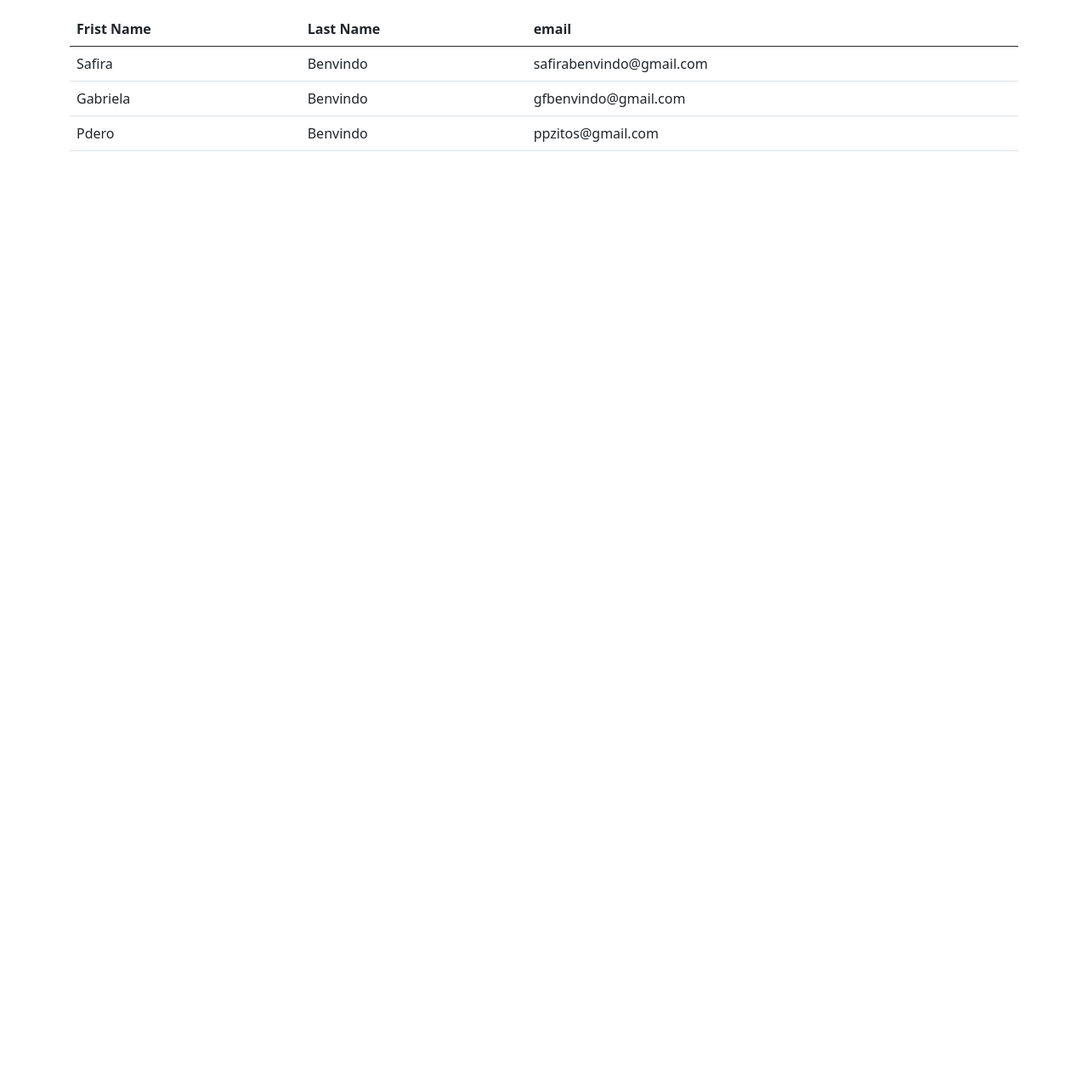
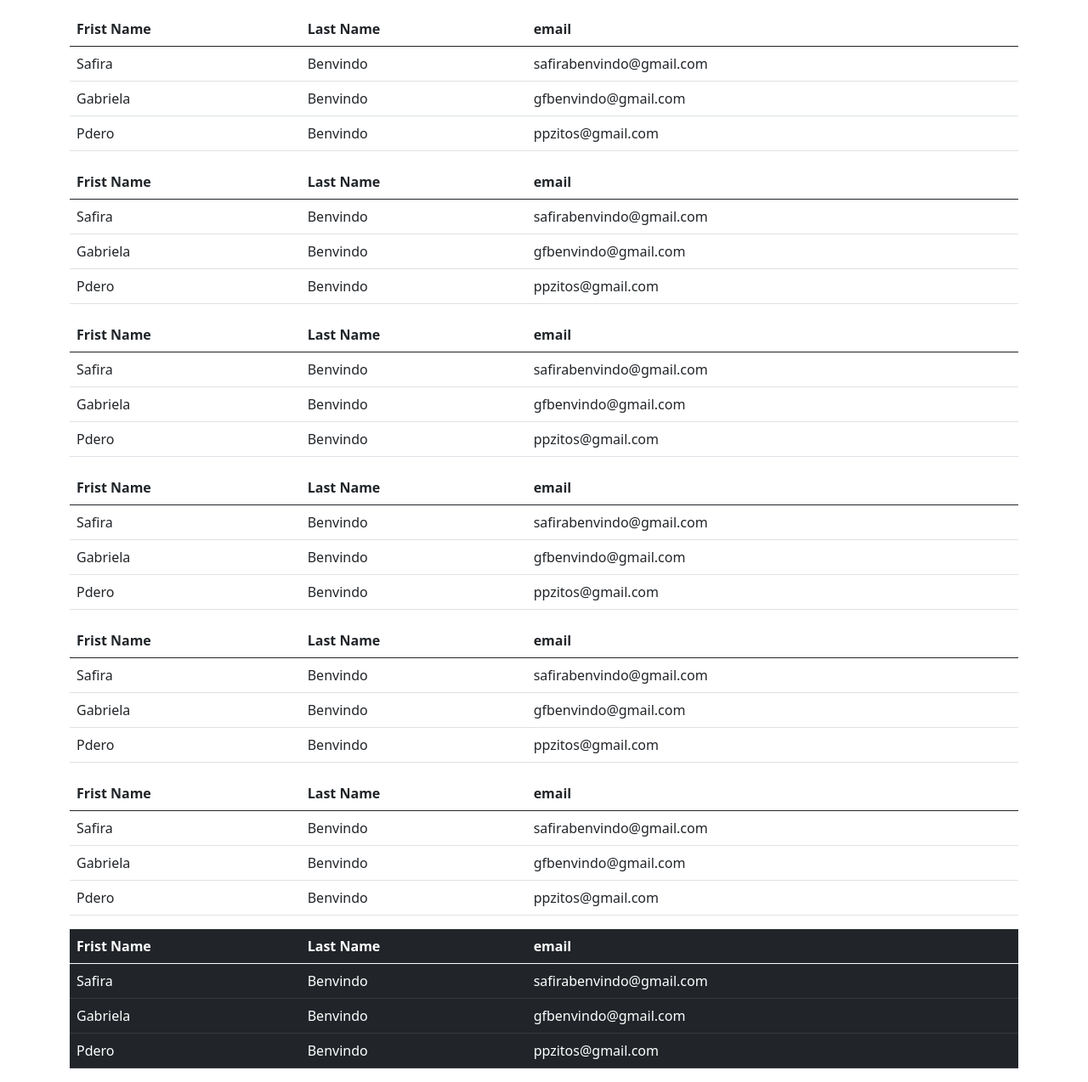
Before and after one commit to SafiraBenvindo/Bootstarp, a plain HTML site: page bootstrap/index.html in a window 1280 px wide. Shown: the part 598-1872 px from the top of the page at 85% size. Before the commit the page ends 800 px from the top, so only its background shows below. Drawn offline with nearby package versions, Linux system fonts and the light colour scheme.

Commit message:
Add files via upload

```diff
--- a/bootstrap/index.html
+++ b/bootstrap/index.html
@@ -76,6 +76,169 @@
                     </tr>
                 </tbody>
             </table>
+
+
+            <table class="table">
+                <thead>
+                    <tr>
+                    <th>Frist Name</th>
+                    <th>Last Name</th>
+                    <th>email</th>
+                </tr>
+                </thead>
+                <tbody>
+                    <tr>
+                        <td>Safira</td>
+                        <td>Benvindo</td>
+                        <td>safirabenvindo@gmail.com</td>
+                    </tr>
+                    <tr>
+                        <td>Gabriela</td>
+                        <td>Benvindo</td>
+                        <td>gfbenvindo@gmail.com</td>
+                    </tr>
+                    <tr>
+                        <td>Pdero</td>
+                        <td>Benvindo</td>
+                        <td>ppzitos@gmail.com</td>
+                    </tr>
+                </tbody>
+            </table>
+
+            <table class="table">
+                <thead>
+                    <tr>
+                    <th>Frist Name</th>
+                    <th>Last Name</th>
+                    <th>email</th>
+                </tr>
+                </thead>
+                <tbody>
+                    <tr>
+                        <td>Safira</td>
+                        <td>Benvindo</td>
+                        <td>safirabenvindo@gmail.com</td>
+                    </tr>
+                    <tr>
+                        <td>Gabriela</td>
+                        <td>Benvindo</td>
+                        <td>gfbenvindo@gmail.com</td>
+                    </tr>
+                    <tr>
+                        <td>Pdero</td>
+                        <td>Benvindo</td>
+                        <td>ppzitos@gmail.com</td>
+                    </tr>
+                </tbody>
+            </table>
+
+            <table class="table table-stiped">
+                <thead>
+                    <tr>
+                    <th>Frist Name</th>
+                    <th>Last Name</th>
+                    <th>email</th>
+                </tr>
+                </thead>
+                <tbody>
+                    <tr>
+                        <td>Safira</td>
+                        <td>Benvindo</td>
+                        <td>safirabenvindo@gmail.com</td>
+                    </tr>
+                    <tr>
+                        <td>Gabriela</td>
+                        <td>Benvindo</td>
+                        <td>gfbenvindo@gmail.com</td>
+                    </tr>
+                    <tr>
+                        <td>Pdero</td>
+                        <td>Benvindo</td>
+                        <td>ppzitos@gmail.com</td>
+                    </tr>
+                </tbody>
+            </table>
+
+            <table class="table table-borded">
+                <thead>
+                    <tr>
+                    <th>Frist Name</th>
+                    <th>Last Name</th>
+                    <th>email</th>
+                </tr>
+                </thead>
+                <tbody>
+                    <tr>
+                        <td>Safira</td>
+                        <td>Benvindo</td>
+                        <td>safirabenvindo@gmail.com</td>
+                    </tr>
+                    <tr>
+                        <td>Gabriela</td>
+                        <td>Benvindo</td>
+                        <td>gfbenvindo@gmail.com</td>
+                    </tr>
+                    <tr>
+                        <td>Pdero</td>
+                        <td>Benvindo</td>
+                        <td>ppzitos@gmail.com</td>
+                    </tr>
+                </tbody>
+            </table>
+
+            <table class="table table-hover">
+                <thead>
+                    <tr>
+                    <th>Frist Name</th>
+                    <th>Last Name</th>
+                    <th>email</th>
+                </tr>
+                </thead>
+                <tbody>
+                    <tr>
+                        <td>Safira</td>
+                        <td>Benvindo</td>
+                        <td>safirabenvindo@gmail.com</td>
+                    </tr>
+                    <tr>
+                        <td>Gabriela</td>
+                        <td>Benvindo</td>
+                        <td>gfbenvindo@gmail.com</td>
+                    </tr>
+                    <tr>
+                        <td>Pdero</td>
+                        <td>Benvindo</td>
+                        <td>ppzitos@gmail.com</td>
+                    </tr>
+                </tbody>
+            </table>
+
+            <table class="table table-dark">
+                <thead>
+                    <tr>
+                    <th>Frist Name</th>
+                    <th>Last Name</th>
+                    <th>email</th>
+                </tr>
+                </thead>
+                <tbody>
+                    <tr>
+                        <td>Safira</td>
+                        <td>Benvindo</td>
+                        <td>safirabenvindo@gmail.com</td>
+                    </tr>
+                    <tr>
+                        <td>Gabriela</td>
+                        <td>Benvindo</td>
+                        <td>gfbenvindo@gmail.com</td>
+                    </tr>
+                    <tr>
+                        <td>Pdero</td>
+                        <td>Benvindo</td>
+                        <td>ppzitos@gmail.com</td>
+                    </tr>
+                </tbody>
+            </table>
             </div>
 
 
```
